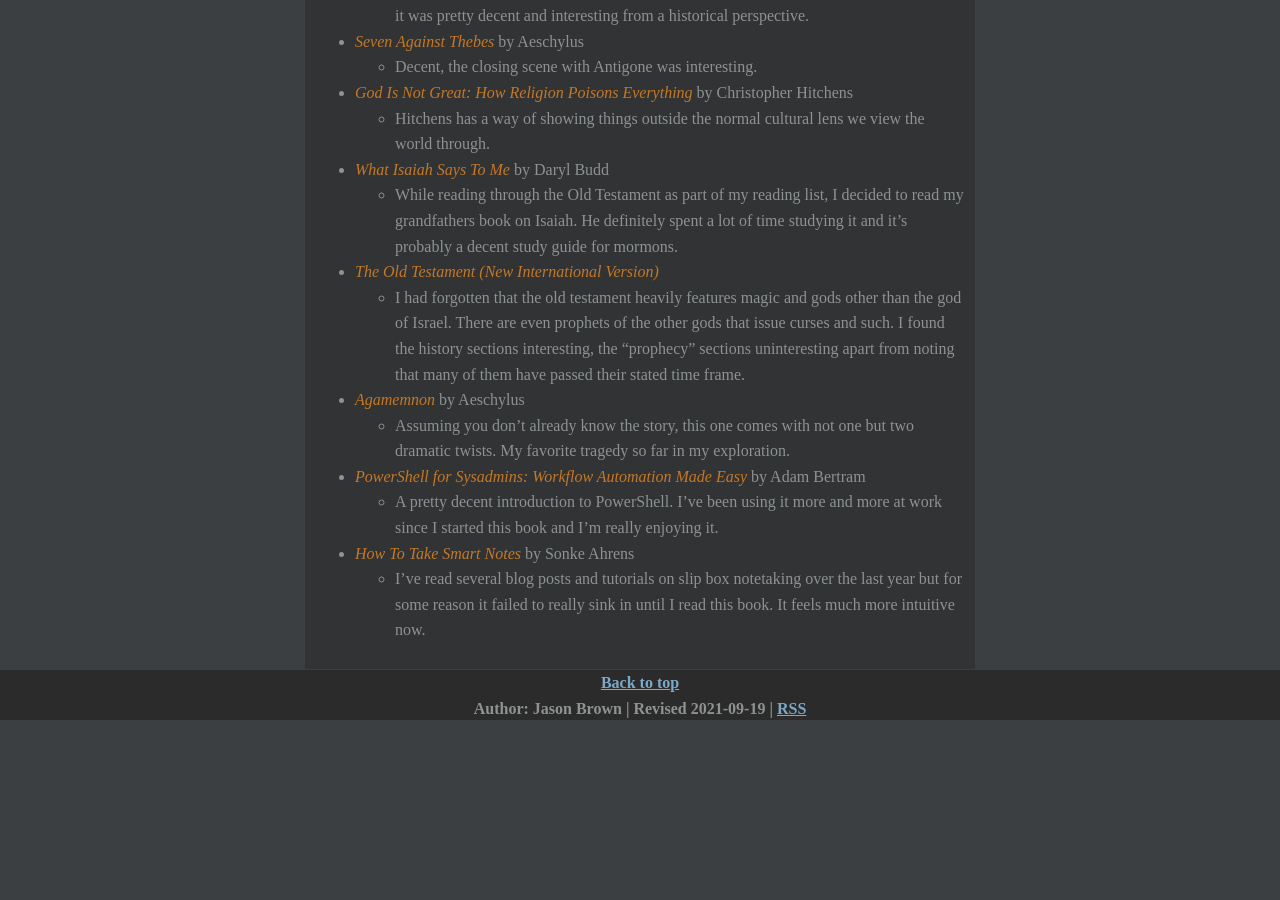
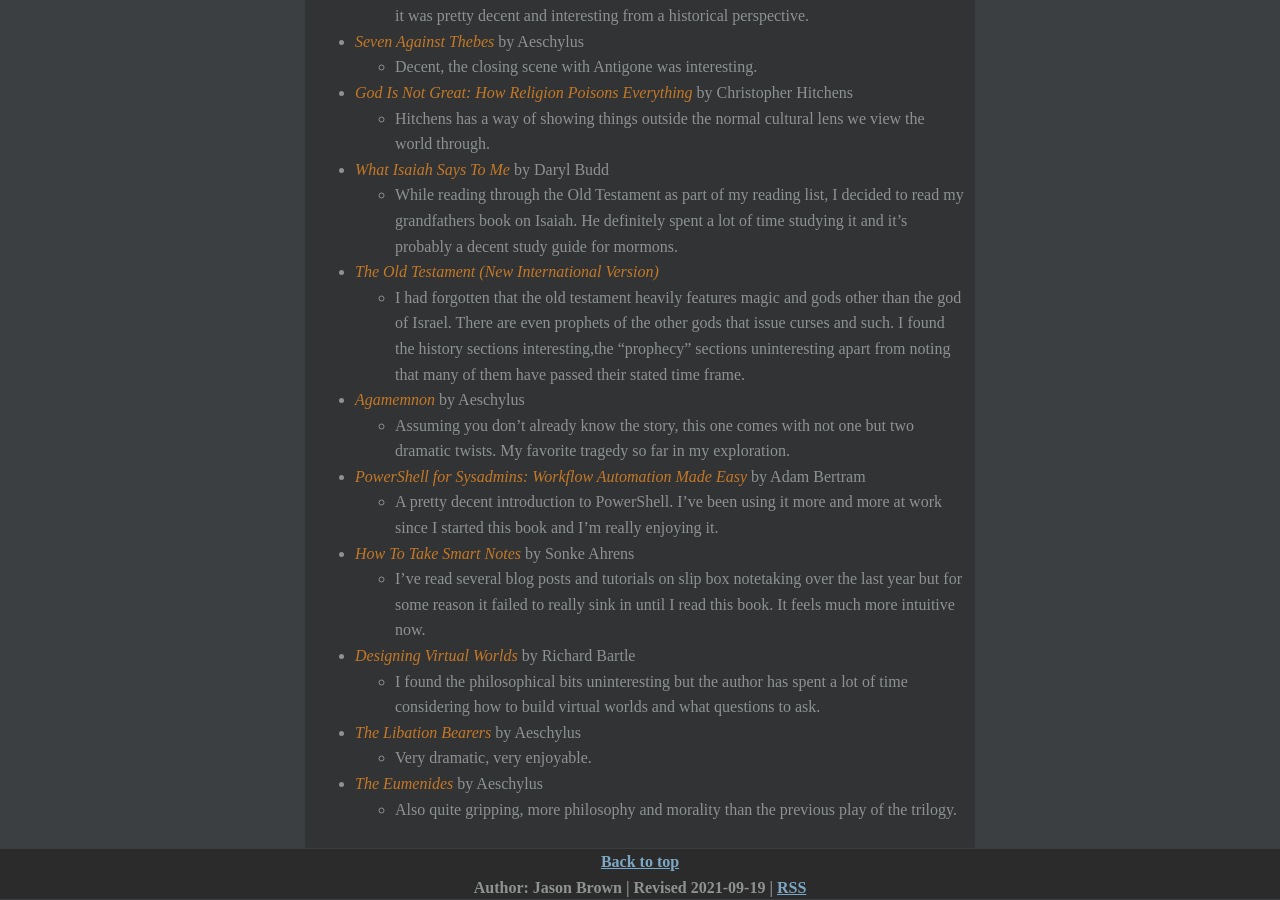
Before and after one commit to noUsernamesLef7/noUsernamesLef7.github.io, a Jekyll site: the page built from personal/books/index.md, in a window 1280 px wide and 900 px high, scrolled down 1756 px. Built offline with Jekyll 4.4.1, drawn with Linux system fonts in a browser that asks for light colours; before the commit the page ends 2477 px from its top, so only the background shows below that.

Commit message:
More books

```diff
--- a/personal/books/index.md
+++ b/personal/books/index.md
@@ -50,10 +50,16 @@ I like many others have recently come to the realization that I no longer read b
 * *What Isaiah Says To Me* by Daryl Budd
 	* While reading through the Old Testament as part of my reading list, I decided to read my grandfathers book on Isaiah. He definitely spent a lot of time studying it and it's probably a decent study guide for mormons.
 * *The Old Testament (New International Version)*
-	* I had forgotten that the old testament heavily features magic and gods other than the god of Israel. There are even prophets of the other gods that issue curses and such. I found the history sections interesting, the "prophecy" sections uninteresting apart from noting that many of them have passed their stated time frame.
+	* I had forgotten that the old testament heavily features magic and gods other than the god of Israel. There are even prophets of the other gods that issue curses and such. I found the history sections interesting,the "prophecy" sections uninteresting apart from noting that many of them have passed their stated time frame.
 * *Agamemnon* by Aeschylus
 	* Assuming you don't already know the story, this one comes with not one but two dramatic twists. My favorite tragedy so far in my exploration.
 * *PowerShell for Sysadmins: Workflow Automation Made Easy* by Adam Bertram
 	* A pretty decent introduction to PowerShell. I've been using it more and more at work since I started this book and I'm really enjoying it.
 * *How To Take Smart Notes* by Sonke Ahrens
 	* I've read several blog posts and tutorials on slip box notetaking over the last year but for some reason it failed to really sink in until I read this book. It feels much more intuitive now.
+* *Designing Virtual Worlds* by Richard Bartle
+	* I found the philosophical bits uninteresting but the author has spent a lot of time considering how to build virtual worlds and what questions to ask.
+* *The Libation Bearers* by Aeschylus
+	* Very dramatic, very enjoyable.
+* *The Eumenides* by Aeschylus
+	* Also quite gripping, more philosophy and morality than the previous play of the trilogy.
```
